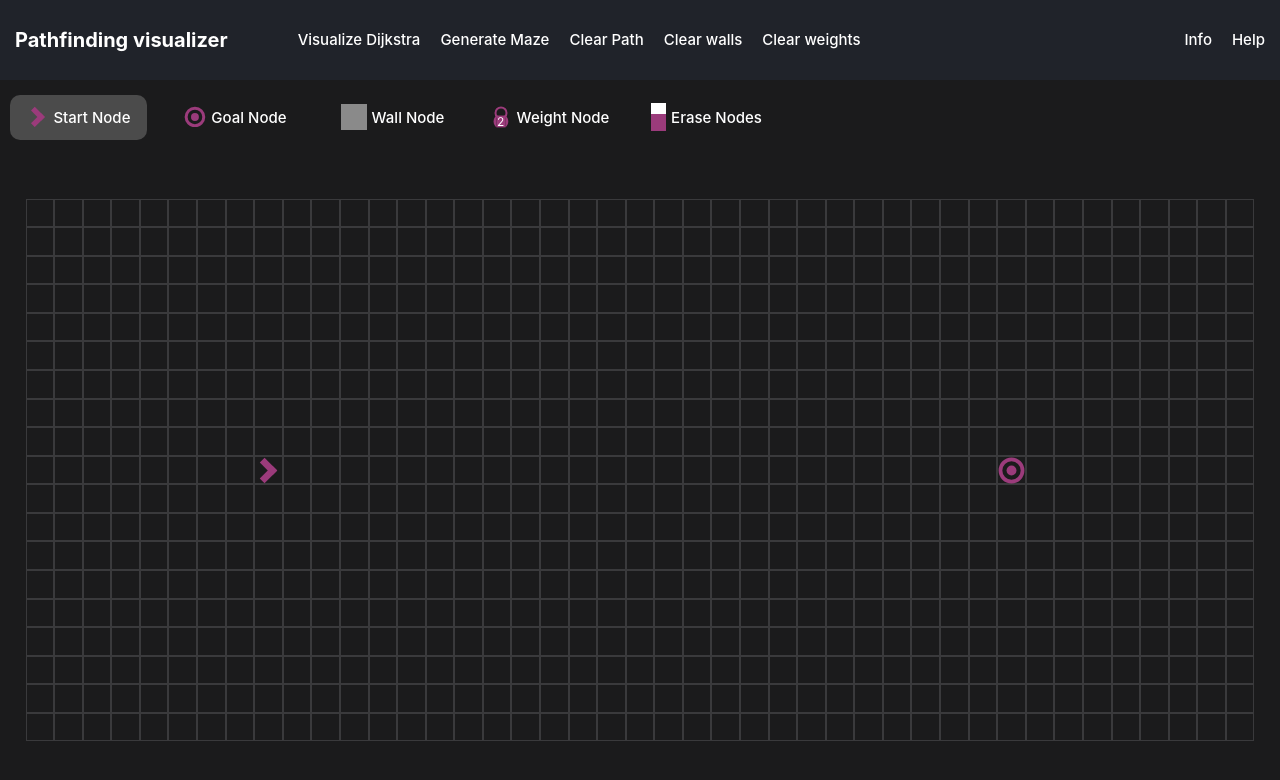
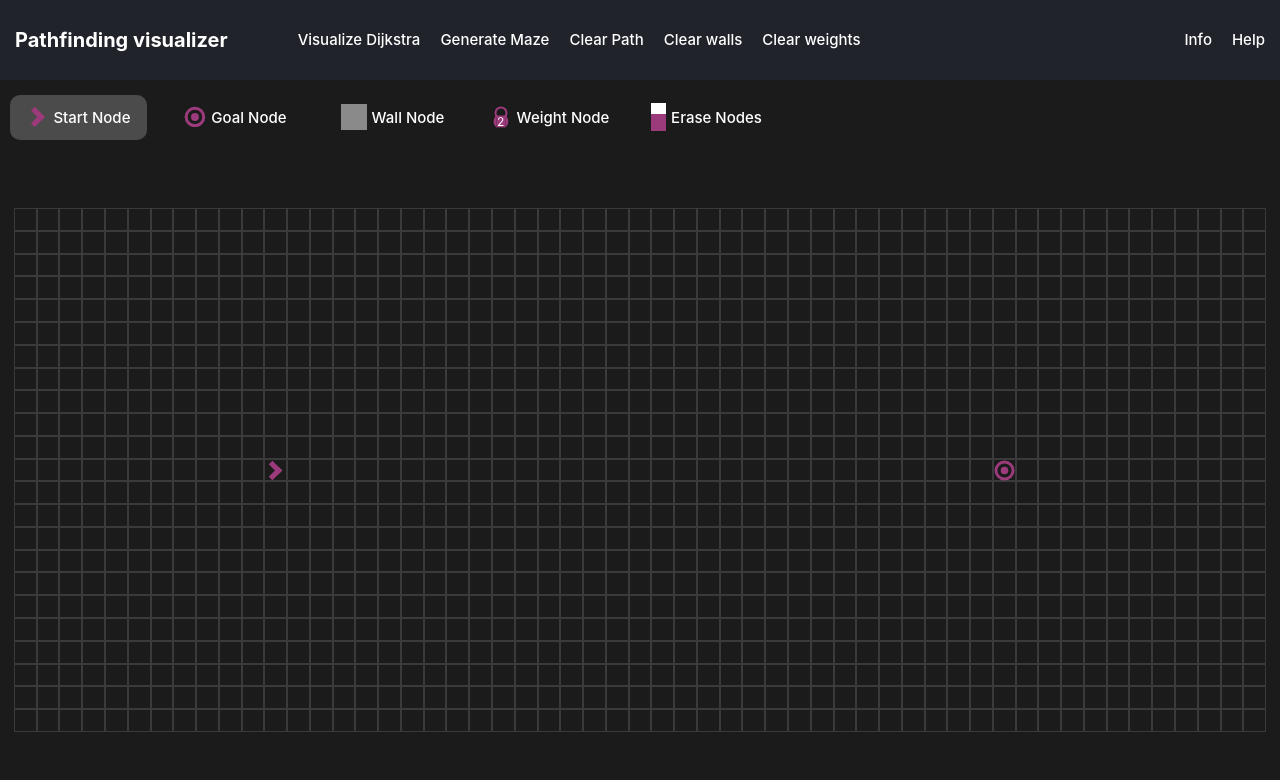
Before and after one commit to reddcarp/pathfinding-visualizer, a React (Create React App) app: page / in a window 1280 px wide. Shown: the top 780 px of the page. Built offline with nearby package versions, Linux system fonts and the light colour scheme.

Commit message:
[Grid] more nodes

```diff
--- a/src/App.tsx
+++ b/src/App.tsx
@@ -16,7 +16,7 @@ function App() {
     handlePathfindingVisualization,
     handleClearNodesByType,
     handleGenerateMaze,
-  } = usePathfinding(19, 43);
+  } = usePathfinding(23, 55);
 
   return (
     <div className="App">
--- a/src/styles/index.css
+++ b/src/styles/index.css
@@ -35,7 +35,7 @@ body {
   --color-node-wall: #8a8a8a;
   --color-node-shortest-path: #fffe6a;
 
-  --node-size: calc(100vw / 44 - (2.5px));
+  --node-size: calc(100vw / 55 - (2.5px));
 }
 
 #root {
```
